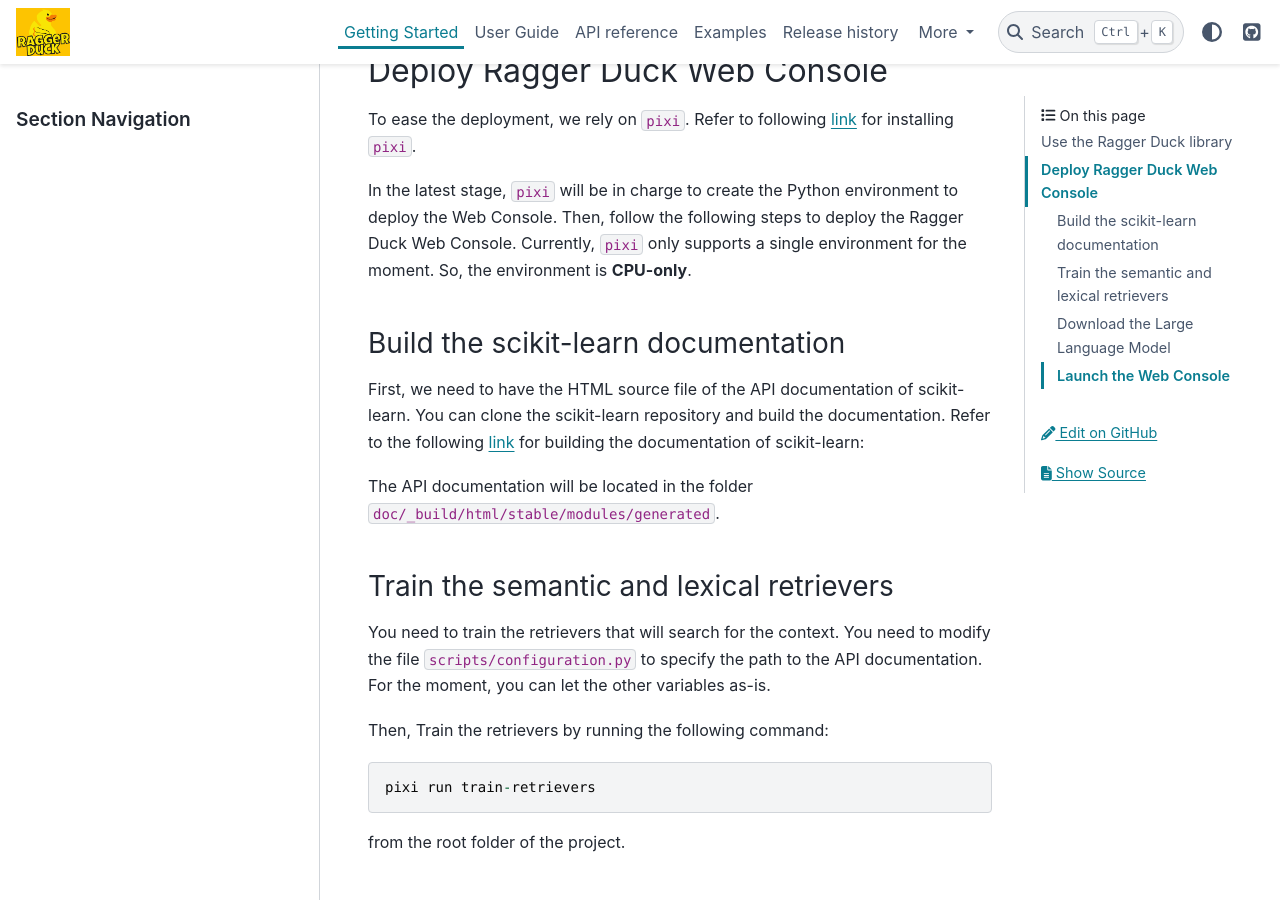
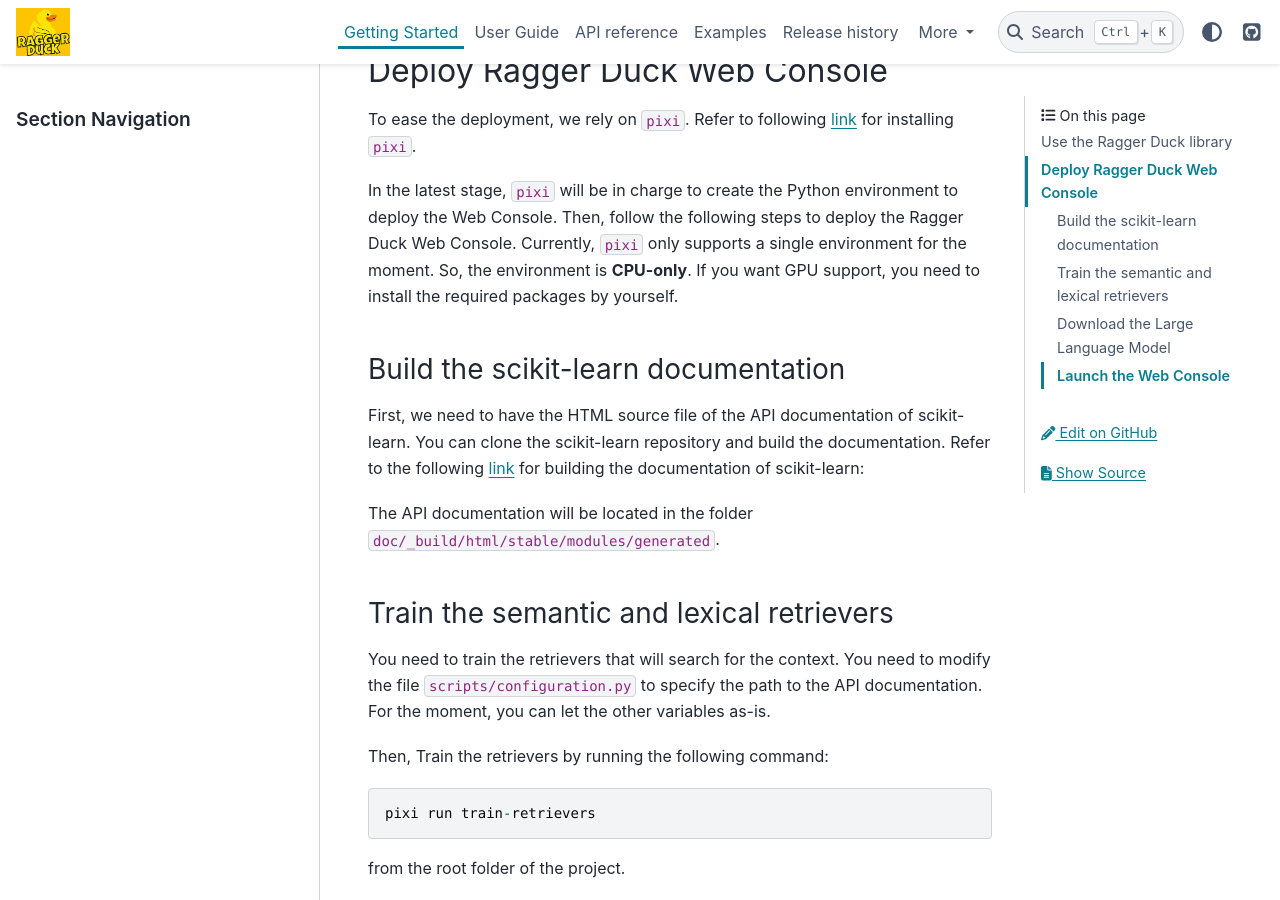
Before and after one commit to probabl-ai/sklearn-ragger-duck, a Sphinx documentation site: the page built from doc/install.rst, in a window 1280 px wide and 900 px high, scrolled down 552 px. Built offline with Sphinx 7.4.7 and the PyData theme 0.15.4, drawn with Linux system fonts in a browser that asks for light colours.

Commit message:
update install

```diff
--- a/doc/install.rst
+++ b/doc/install.rst
@@ -27,7 +27,8 @@
 In the latest stage, `pixi` will be in charge to create the Python environment to
 deploy the Web Console. Then, follow the following steps to deploy the Ragger Duck Web
 Console. Currently, `pixi` only supports a single environment for the moment. So,
-the environment is **CPU-only**.
+the environment is **CPU-only**. If you want GPU support, you need to install the
+required packages by yourself.
 
 Build the scikit-learn documentation
 ------------------------------------
```
